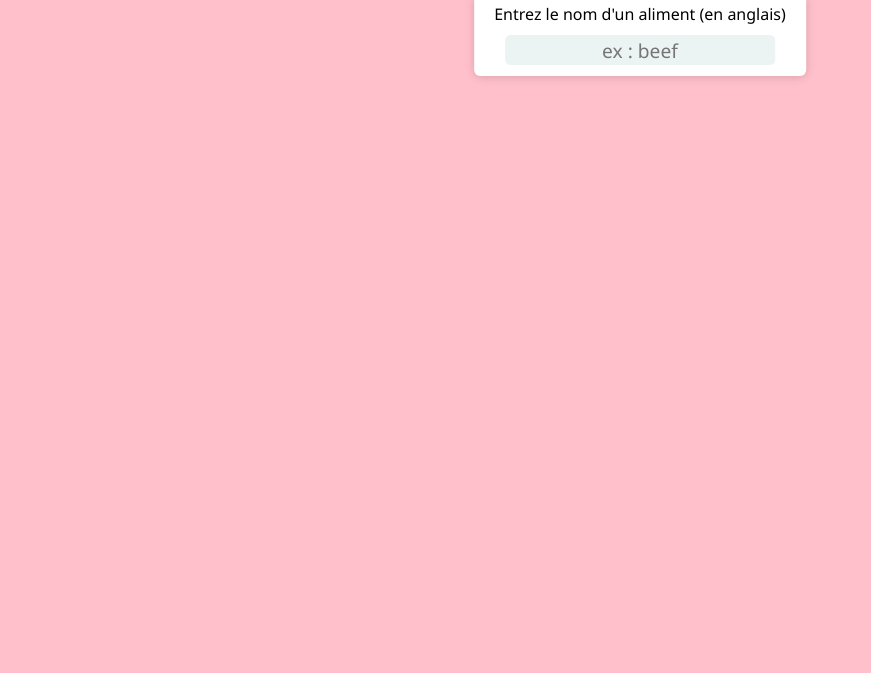
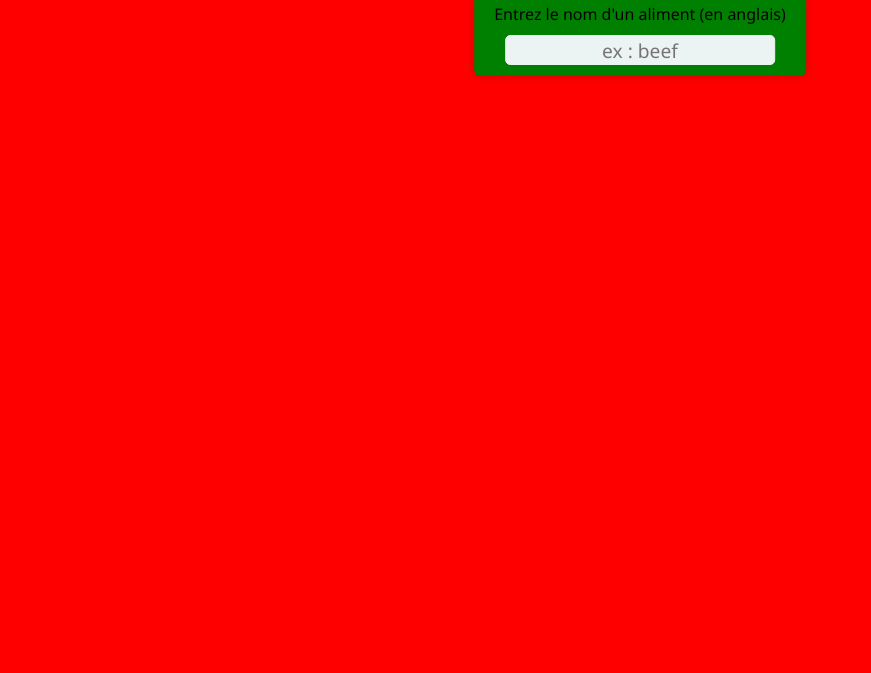
Before and after one commit to JustFS/meal-app-test, a plain HTML site: page meal-app-test/index.html in a window 1280 px wide. Shown: the part 127-800 px from the top of the page, without its empty margins (0-871 px from the left). Drawn offline with Linux system fonts and the light colour scheme.

Commit message:
modification css

```diff
--- a/style.css
+++ b/meal-app-test/style.css
@@ -8,7 +8,7 @@
 }
 body {
   min-height: 100vh;
-  background: pink;
+  background: red;
 }
 nav {
   background: blue;
@@ -19,7 +19,7 @@ form {
   position: fixed;
   left: 50%;
   transform: translateX(-50%);
-  background: white;
+  background: green;
   padding: 6px 20px;
   border-radius: 0 0 6px 6px;
   box-shadow: 0 1px 10px rgba(0, 0, 0, 0.157);
```
Also changed, not shown: meal-app-test/index.html (renamed from index.html), meal-app-test/index.js (renamed from index.js), meal-app-test/notes.txt (renamed from notes.txt), 2 other files.
